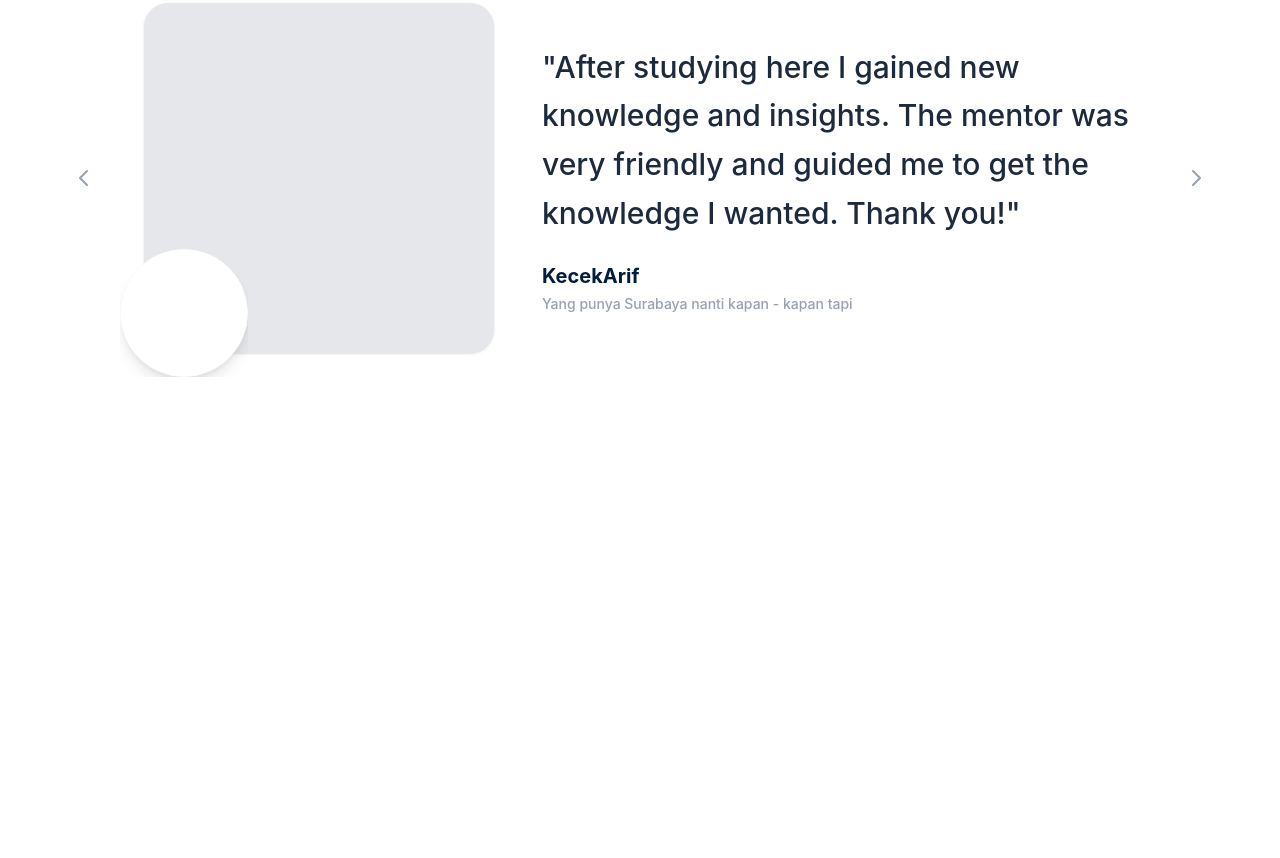
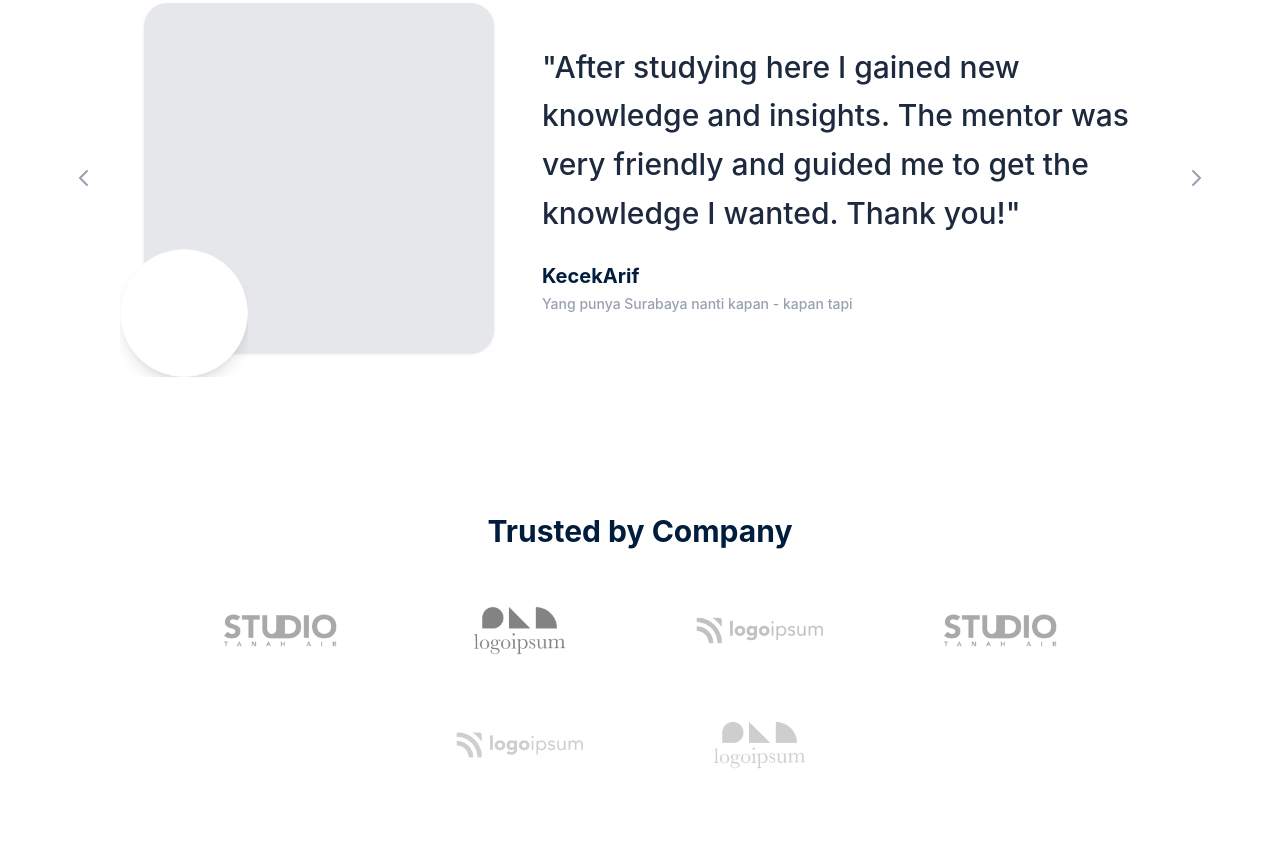
Before and after one commit to Ilyos11/Tailwind-Group, a website: page index.html in a window 1280 px wide. Shown: the part 4266-5124 px from the top of the page. Before the commit the page ends 4699 px from the top, so only its background shows below. Drawn offline with nearby package versions, Linux system fonts and the light colour scheme; files that its build step writes are made by us from their sources.

Commit message:
Section 7

```diff
--- a/index.html
+++ b/index.html
@@ -506,6 +506,44 @@
 </section>
 
 
+<!-- Section 7 -->
+<section class="py-20 px-4 max-w-6xl mx-auto text-center">
+
+  <h2 class="text-3xl font-bold text-[#001d3d] mb-12">Trusted by Company</h2>
+
+  <div class="flex flex-wrap justify-center items-center gap-x-12 gap-y-8 md:gap-x-20">
+
+    <div class="w-32 md:w-40 opacity-60 hover:opacity-100 transition-opacity duration-300">
+      <img src="./img/1 Logo.png" alt="Studio" class="w-full h-auto grayscale hover:grayscale-0 transition-all">
+    </div>
+
+
+    <div class="w-32 md:w-40 opacity-60 hover:opacity-100 transition-opacity duration-300">
+      <img src="./img/2 Logo.png" alt="Logoipsum" class="w-full h-auto grayscale hover:grayscale-0 transition-all">
+    </div>
+
+
+    <div class="w-32 md:w-40 opacity-60 hover:opacity-100 transition-opacity duration-300">
+      <img src="./img/3 Logo.png" alt="Logoipsum" class="w-full h-auto grayscale hover:grayscale-0 transition-all">
+    </div>
+
+    <div class="w-32 md:w-40 opacity-60 hover:opacity-100 transition-opacity duration-300">
+      <img src="./img/4 Logo.png" alt="Studio" class="w-full h-auto grayscale hover:grayscale-0 transition-all">
+    </div>
+
+
+    <div class="w-full flex justify-center gap-12 md:gap-20 mt-4">
+      <div class="w-32 md:w-40 opacity-60 hover:opacity-100 transition-opacity duration-300">
+        <img src="./img/5 Logo.png" alt="Logoipsum" class="w-full h-auto grayscale hover:grayscale-0 transition-all">
+      </div>
+      <div class="w-32 md:w-40 opacity-60 hover:opacity-100 transition-opacity duration-300">
+        <img src="./img/6 Logo.png" alt="Logoipsum" class="w-full h-auto grayscale hover:grayscale-0 transition-all">
+      </div>
+    </div>
+
+  </div>
+</section>
+
 
 </body>
 </html>
```
Also changed, not shown: img/1 Logo.png (added), img/2 Logo.png (added), img/3 Logo.png (added), img/4 Logo.png (added), img/5 Logo.png (added), img/6 Logo.png (added).
